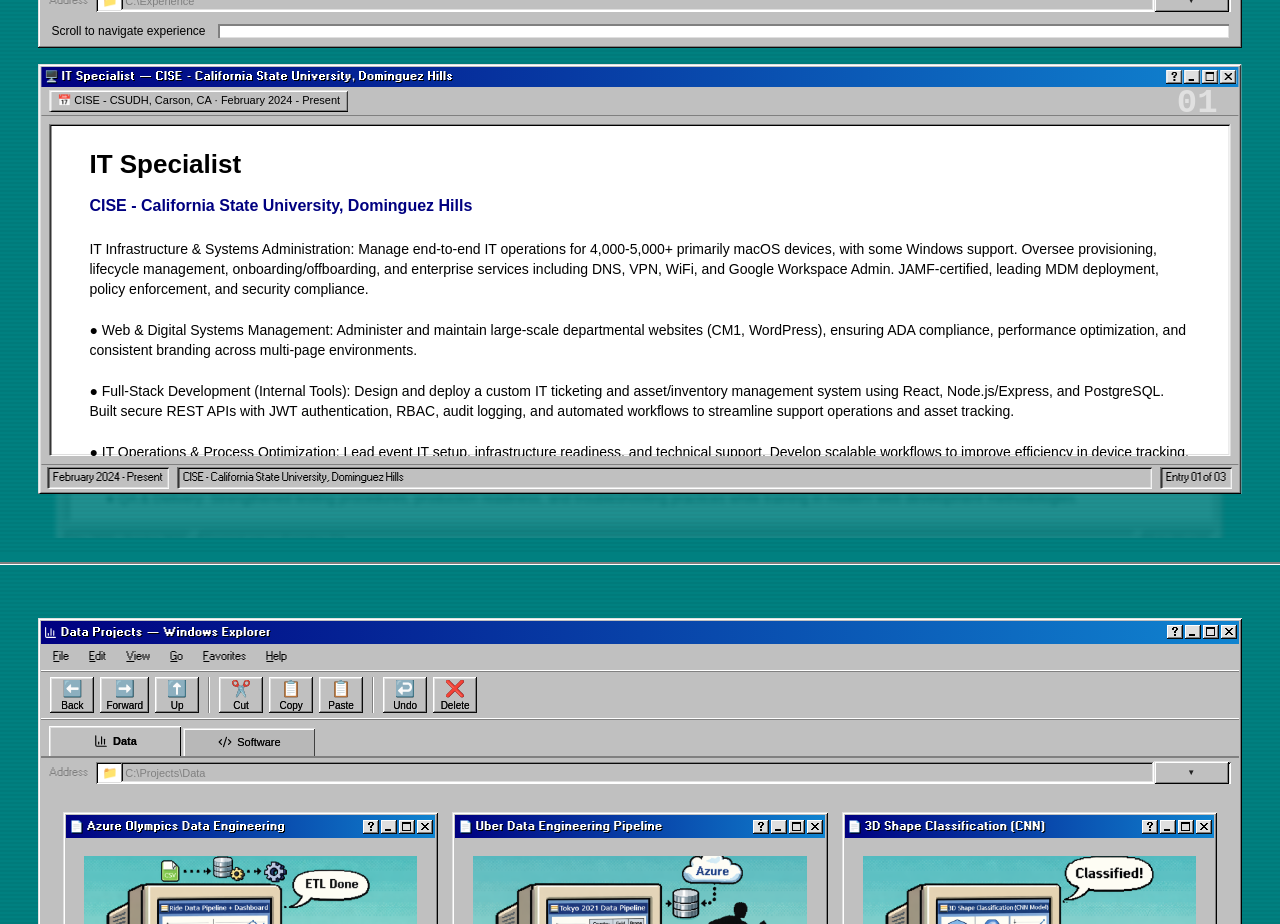
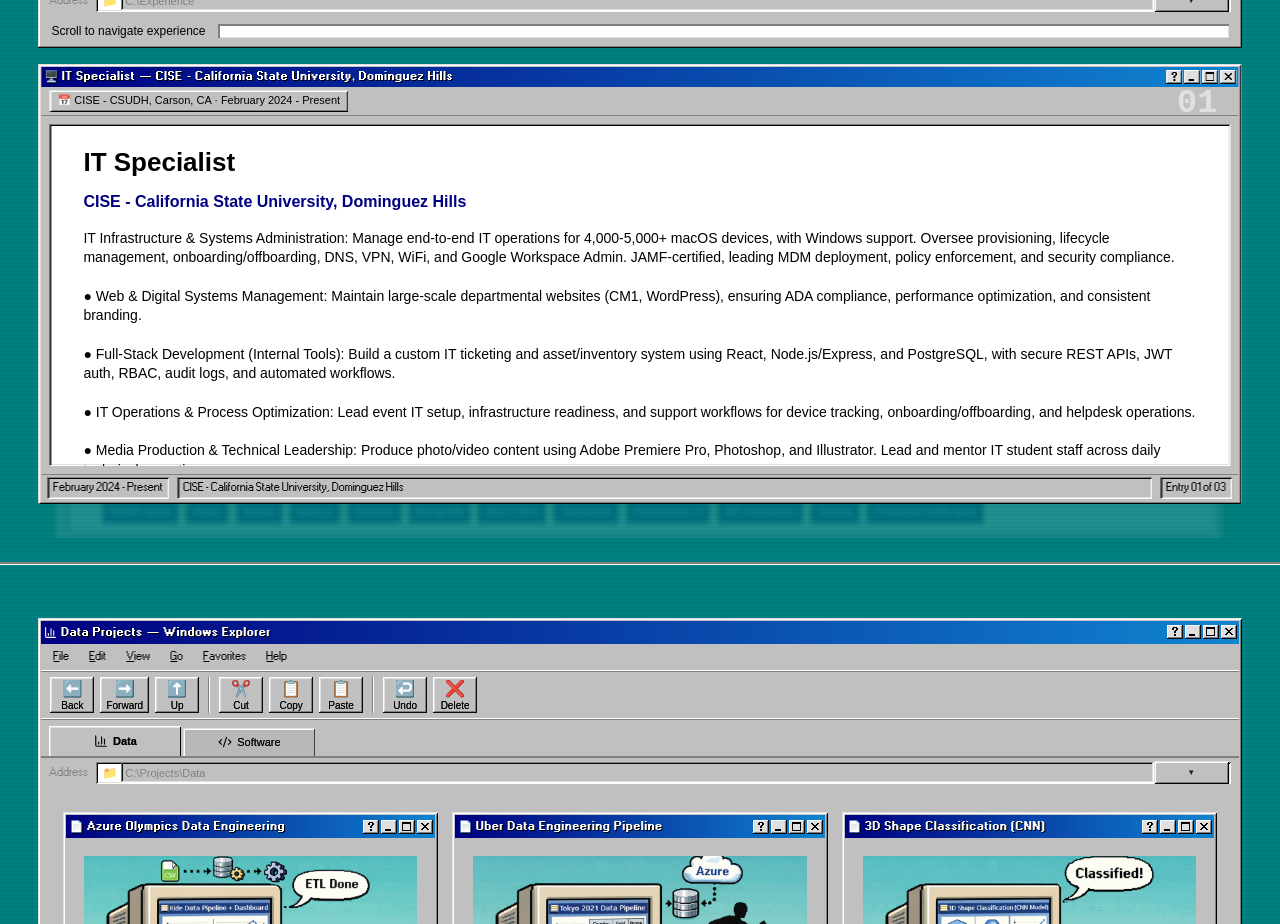
Before and after one commit to litaPhsinaM/ManishPatil_Portfolio, a React (Vite) app in the folder modern-portfolio/: page / in a window 1280 px wide. Shown: the part 4360-5284 px from the top of the page. Built offline with nearby package versions, Linux system fonts and the light colour scheme.

Commit message:
Refine experience card fit

```diff
--- a/modern-portfolio/src/components/Experience.tsx
+++ b/modern-portfolio/src/components/Experience.tsx
@@ -18,11 +18,11 @@
         title: 'IT Specialist',
         company: 'CISE - California State University, Dominguez Hills',
         icon: '🖥️',
-        body: `IT Infrastructure & Systems Administration: Manage end-to-end IT operations for 4,000-5,000+ primarily macOS devices, with some Windows support. Oversee provisioning, lifecycle management, onboarding/offboarding, and enterprise services including DNS, VPN, WiFi, and Google Workspace Admin. JAMF-certified, leading MDM deployment, policy enforcement, and security compliance.
-        \n● Web & Digital Systems Management: Administer and maintain large-scale departmental websites (CM1, WordPress), ensuring ADA compliance, performance optimization, and consistent branding across multi-page environments.
-        \n● Full-Stack Development (Internal Tools): Design and deploy a custom IT ticketing and asset/inventory management system using React, Node.js/Express, and PostgreSQL. Built secure REST APIs with JWT authentication, RBAC, audit logging, and automated workflows to streamline support operations and asset tracking.
-        \n● IT Operations & Process Optimization: Lead event IT setup, infrastructure readiness, and technical support. Develop scalable workflows to improve efficiency in device tracking, onboarding/offboarding, and helpdesk operations.
-        \n● Media Production & Technical Leadership: Produce photo/video content using Adobe Premiere Pro, Photoshop, and Illustrator. Lead and mentor IT student staff, driving support quality and overseeing daily technical operations.`,
+        body: `IT Infrastructure & Systems Administration: Manage end-to-end IT operations for 4,000-5,000+ macOS devices, with Windows support. Oversee provisioning, lifecycle management, onboarding/offboarding, DNS, VPN, WiFi, and Google Workspace Admin. JAMF-certified, leading MDM deployment, policy enforcement, and security compliance.
+        \n● Web & Digital Systems Management: Maintain large-scale departmental websites (CM1, WordPress), ensuring ADA compliance, performance optimization, and consistent branding.
+        \n● Full-Stack Development (Internal Tools): Build a custom IT ticketing and asset/inventory system using React, Node.js/Express, and PostgreSQL, with secure REST APIs, JWT auth, RBAC, audit logs, and automated workflows.
+        \n● IT Operations & Process Optimization: Lead event IT setup, infrastructure readiness, and support workflows for device tracking, onboarding/offboarding, and helpdesk operations.
+        \n● Media Production & Technical Leadership: Produce photo/video content using Adobe Premiere Pro, Photoshop, and Illustrator. Lead and mentor IT student staff across daily technical operations.`,
         skills: ['JAMF', 'Google Workspace Admin', 'React 19', 'Node.js', 'PostgreSQL', 'REST APIs', 'JWT/RBAC', 'CM1', 'WordPress', 'ADA Compliance', 'Asset Management', 'Helpdesk Systems', 'Adobe Photoshop', 'Adobe Premiere Pro', 'AV Support'],
     },
     {
--- a/modern-portfolio/src/styles/Experience.css
+++ b/modern-portfolio/src/styles/Experience.css
@@ -98,8 +98,8 @@
     overflow: hidden;
     width: var(--app-shell-width);
     align-self: center;
-    height: min(70vh, 660px);
-    height: min(70dvh, 660px);
+    height: min(72vh, 690px);
+    height: min(72dvh, 690px);
     min-height: 0;
 }
 
@@ -111,7 +111,7 @@
     transform: translateX(-50%) translateY(var(--stack-y, 54px)) scale(var(--stack-scale, 0.965));
     width: 100%;
     max-width: none;
-    height: calc(100% - 44px);
+    height: calc(100% - 34px);
     max-height: 100%;
     display: flex;
     flex-direction: column;
@@ -158,13 +158,13 @@
 .exp-panel-body {
     background: #ffffff;
     /* White background for document feel */
-    padding: 20px 40px 16px;
+    padding: 18px 34px 14px;
     flex: 1 1 auto;
     min-height: 0;
     overflow: hidden;
     display: flex;
     flex-direction: column;
-    gap: 8px;
+    gap: 6px;
     box-shadow: var(--win98-sunken-border);
     pointer-events: none;
 }
@@ -197,7 +197,7 @@
     font-size: 16px;
     color: #000080;
     font-weight: bold;
-    margin-bottom: 12px;
+    margin-bottom: 8px;
     position: relative;
     z-index: 1;
 }
@@ -207,7 +207,7 @@
     font-family: 'MS Sans Serif', sans-serif;
     font-size: 14px;
     color: #000;
-    line-height: 1.45;
+    line-height: 1.38;
     margin: 0;
     white-space: pre-wrap;
 }
@@ -216,8 +216,8 @@
 .exp-skills {
     display: flex;
     flex-wrap: wrap;
-    gap: 4px;
-    margin-top: 4px;
+    gap: 3px;
+    margin-top: 2px;
 }
 
 /* ─── Responsive: use readable stacked cards on phone screens ─── */
@@ -327,6 +327,6 @@
 }
 
 .exp-skills .tag {
-    font-size: 12px;
-    padding: 3px 8px;
+    font-size: 11px;
+    padding: 2px 7px;
 }
```
